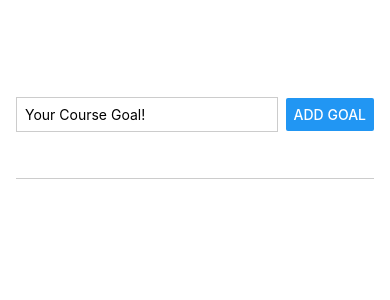
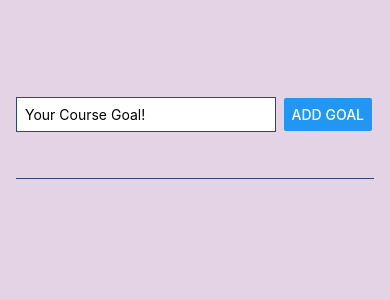
Before and after one commit to Rosepetal2022/To-Do-App, a React Native app: screen / in a window 390 px wide. Shown: the top 300 px of the page. Built offline with nearby package versions, Linux system fonts and the light colour scheme.

Commit message:
made items deletable and played around with colors

```diff
--- a/App.js
+++ b/App.js
@@ -12,18 +12,33 @@ export default function App() {
   const [courseGoals, setCourseGoals] = useState([]);
 
   function addGoalHandler(enteredGoalText) {
-    setCourseGoals(currentCourseGoals => [...currentCourseGoals, { text: enteredGoalText, key: Math.random().toString() }]);
+    setCourseGoals(currentCourseGoals => [...currentCourseGoals, { text: enteredGoalText, id: Math.random().toString() }]);
   }
+
+  function deleteGoalHandler(id) {
+    setCourseGoals((currentCourseGoals) => {
+      return currentCourseGoals.filter((goal) => goal.id !== id);
+    })
+  };
 
   return (
     <View style={styles.appContainer} >
-      <Goalinput onAdddGoal={addGoalHandler} />
+      <Goalinput onAddGoal={addGoalHandler} />
       <View style={styles.goalsContainer}>
         <FlatList data={courseGoals} renderItem={(itemData) => {
           return (
-            <Goalitem text={itemData.item.text} />
+            <Goalitem
+            text={itemData.item.text}
+            id={itemData.item.id}
+            onDeleteItem={deleteGoalHandler}
+
+            />
           );
-        }} />
+        }}
+        keyExtractor={(item, index) => {
+          return item.id;
+        }}
+        />
       </View>
     </View>
   );
@@ -34,6 +49,7 @@ const styles = StyleSheet.create({
     flex: 1,
     paddingTop: 50,
     paddingHorizontal: 16,
+    backgroundColor: '#e3d3e4',
   },
   goalsContainer: {
     flex: 5,
--- a/components/Goalinput.js
+++ b/components/Goalinput.js
@@ -27,7 +27,7 @@ function Goalinput(props) {
                 onChangeText={goalInputHandler}
                 value={enteredGoalText}
             />
-            <Button
+            <Button style={styles.goalButton}
                 title="Add Goal"
                 onPress={addGoalHandler}
             />
@@ -44,15 +44,21 @@ const styles = StyleSheet.create({
         justifyContent: 'space-between',
         alignItems: 'center',
         marginBottom: 24,
+        paddingRight: 2,
         borderBottomWidth: 1,
-        borderBottomColor: '#cccccc',
+        borderBottomColor: '#324376',
 
     },
     textInput: {
-        borderWidth: 1,
-        borderColor: '#cccccc',
+        borderWidth: 1   ,
+        borderColor: '#324376',
+        backgroundColor: 'white',
         width: '80%',
         marginRight: 8,
         padding: 8,
     },
+    goalButton: {
+        color: 'black',
+        marginRight: 2,
+    }
 })
--- a/components/Goalitem.js
+++ b/components/Goalitem.js
@@ -3,12 +3,18 @@ import {
     StyleSheet,
     View,
     Text,
+    Pressable,
 } from 'react-native';
 
 function Goalitem(props) {
     return (
+
         <View style={styles.goalItem}>
-            <Text style={styles.goalText}>{props.text}</Text>
+            <Pressable
+                android_ripple={{ color: '##dddddd' }}
+                onPress={props.onDeleteItem.bind(this, props.id)}>
+                <Text style={styles.goalText}>{props.text}</Text>
+            </Pressable>
         </View>
     );
 };
@@ -18,11 +24,11 @@ export default Goalitem;
 const styles = StyleSheet.create({
     goalItem: {
         margin: 8,
-        padding: 8,
         borderRadius: 6,
-        backgroundColor: '#5e0acc'
+        backgroundColor: '#04724d'
     },
     goalText: {
-        color: 'white'
+        color: 'white',
+        padding: 8,
     }
 });
```
